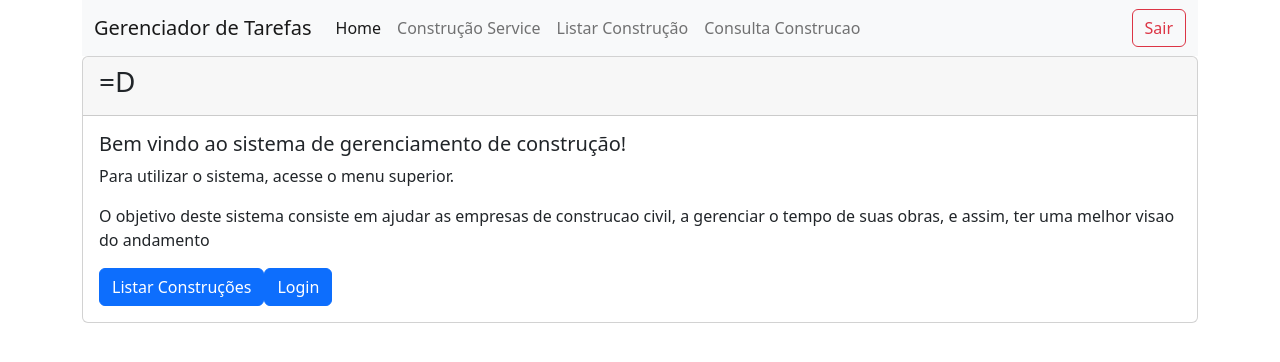
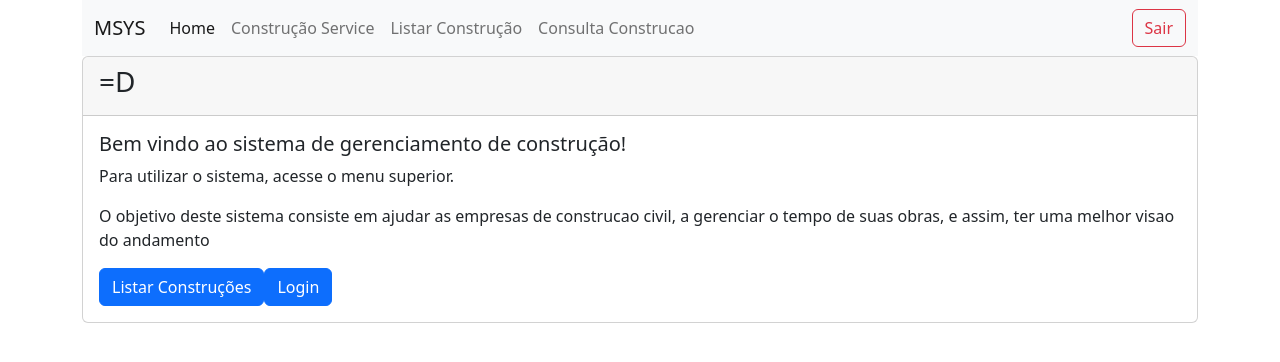
Before and after one commit to vinicius-batista-dev/gerenciamento-cloud, a React (Create React App) app: page /home in a window 1280 px wide. Shown: the top 362 px of the page. Built offline with nearby package versions, Linux system fonts and the light colour scheme.

Commit message:
atualizando a logo

```diff
--- a/src/components/header/header.jsx
+++ b/src/components/header/header.jsx
@@ -31,7 +31,7 @@ const Header = () => {
           <nav className="navbar navbar-expand-lg navbar-light bg-light">
             <div className="container-fluid">
               <Link className="navbar-brand" to="/">
-                Gerenciador de Tarefas
+                MSYS
               </Link>
               <button
                 onChange={handleToggle}
```
